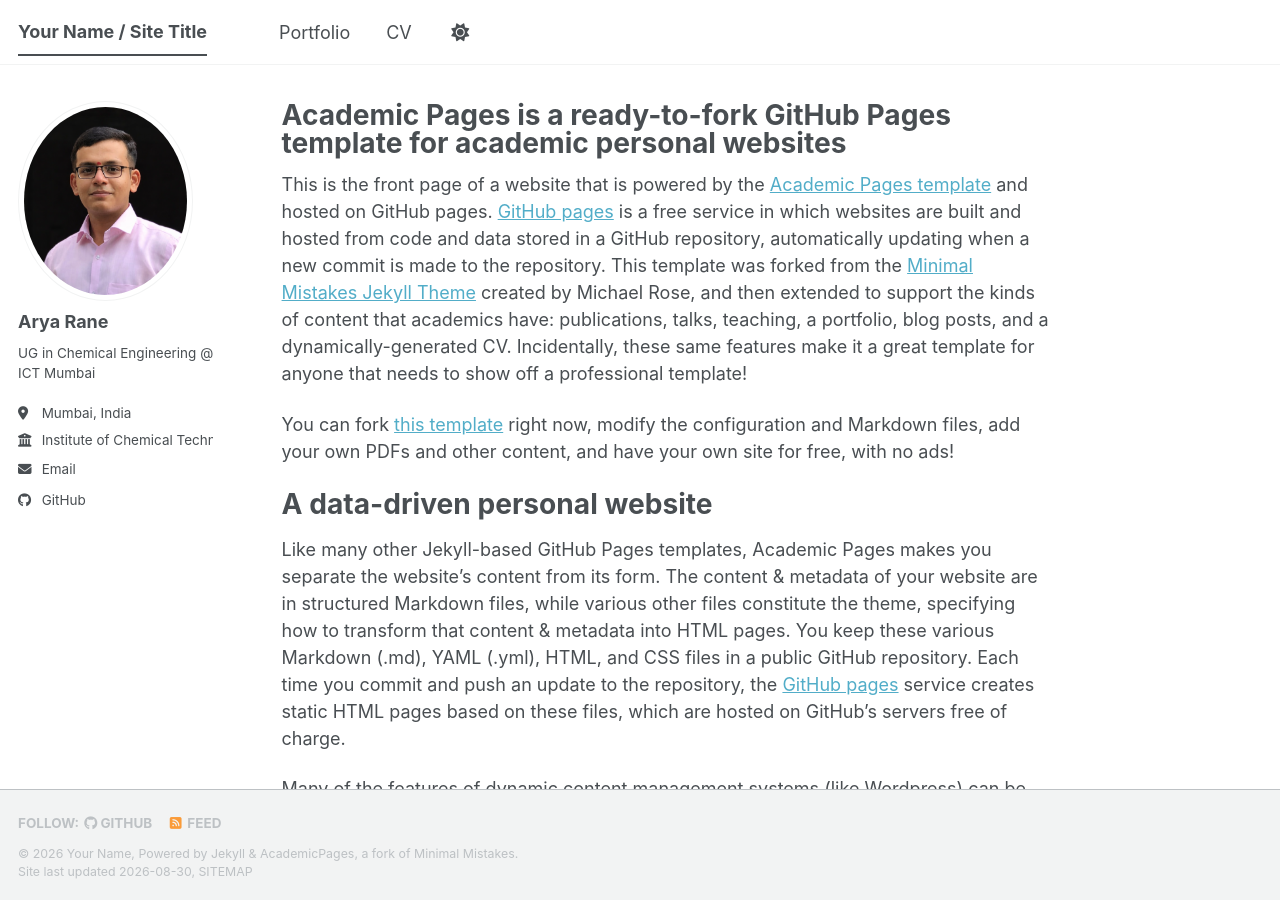
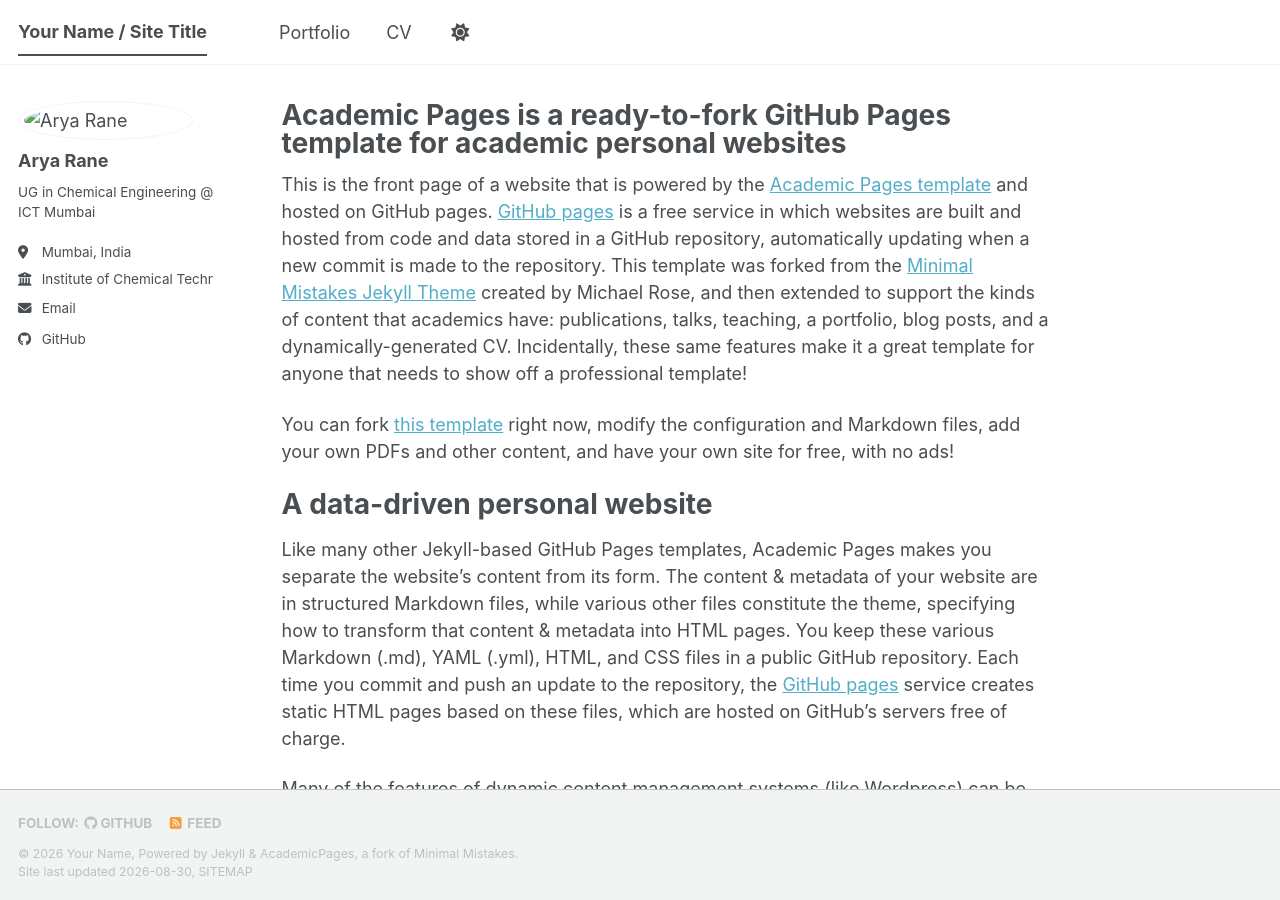
Before and after one commit to TheAnveshak/TheAnveshak.github.io, a Jekyll site: the page built from _pages/about.md, in a window 1280 px wide and 900 px high. Built offline with Jekyll 4.4.1, drawn with Linux system fonts in a browser that asks for light colours; a style sheet for code colours, icons or effects is not loaded.

Commit message:
Fix avatar path in _config.yml
Updated the avatar path to include the images directory.

```diff
--- a/_config.yml
+++ b/_config.yml
@@ -23,7 +23,7 @@ repository               : "academicpages/academicpages.github.io"
 #               Additional customization can be done by editing /_includes/author-profile.html
 author:
   # Biographic information
-  avatar           : "Arya_fourpillars_passport.png"
+  avatar           : "/images/Arya_fourpillars_passport.png"
   name             : "Arya Rane"
   pronouns         : # example: "she/her"
   bio              : "UG in Chemical Engineering @ ICT Mumbai"
```
